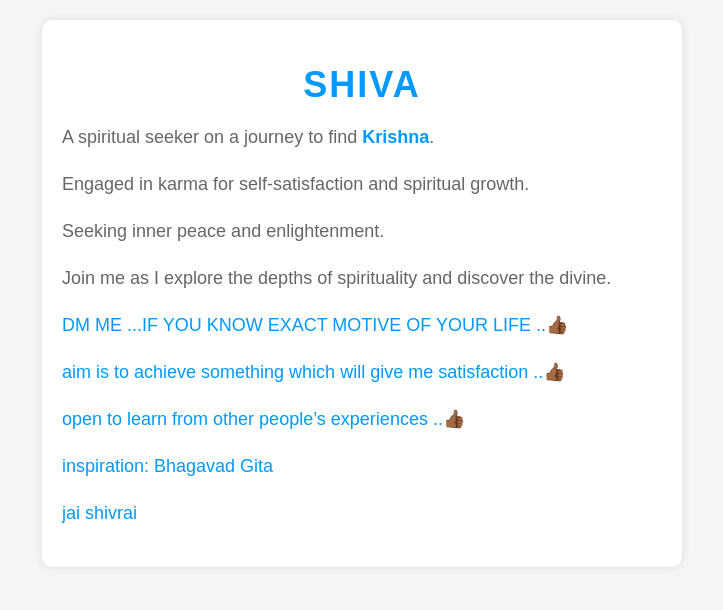
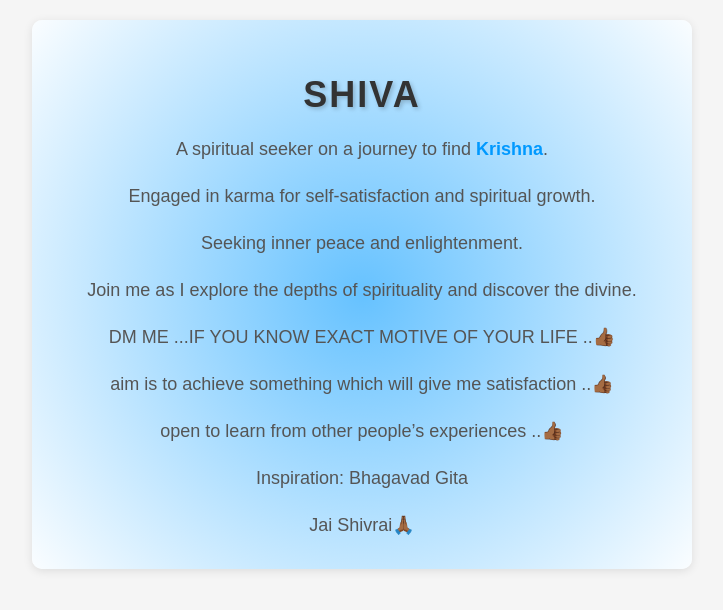
Before and after one commit to shivkumars123/s, a plain HTML site: page index.html in a window 1280 px wide. Shown: the whole page, without its empty margins (278-1001 px from the left). Drawn offline with Linux system fonts and the light colour scheme.

Commit message:
Update index.html

```diff
--- a/index.html
+++ b/index.html
@@ -16,24 +16,24 @@
     #container {
       max-width: 600px;
       margin: 20px auto;
-      background-color: white;
-      padding: 20px;
-      box-shadow: 0px 0px 10px rgba(0, 0, 0, 0.1);
+      background-color: #ffffff;
+      padding: 30px;
+      box-shadow: 0px 2px 10px rgba(0, 0, 0, 0.1);
       border-radius: 10px;
+      text-align: center;
     }
 
     h1 {
       font-size: 36px;
       color: #333;
-      margin-bottom: 10px;
-      text-align: center;
+      margin-bottom: 20px;
       text-transform: uppercase;
       letter-spacing: 2px;
     }
 
     p {
       font-size: 18px;
-      color: #666;
+      color: #555;
       margin-bottom: 20px;
       line-height: 1.5;
     }
@@ -60,21 +60,48 @@
     .fadeIn {
       animation-name: fadeIn;
     }
+
+    /* Additional Styles */
+
+    #container {
+      position: relative;
+      overflow: hidden;
+    }
+
+    #container:before {
+      content: "";
+      position: absolute;
+      top: -10px;
+      left: -10px;
+      width: calc(100% + 20px);
+      height: calc(100% + 20px);
+      background-image: radial-gradient(circle at center, #0099ff, #ffffff);
+      z-index: -1;
+      opacity: 0.6;
+    }
+
+    h1 {
+      text-shadow: 2px 2px 4px rgba(0, 0, 0, 0.2);
+    }
+
+    p:last-child {
+      margin-bottom: 0;
+    }
   </style>
 </head>
 
 <body>
   <div id="container" class="animated fadeIn">
-    <h1 style="color: #0099ff">Shiva</h1>
+    <h1>Shiva</h1>
     <p>A spiritual seeker on a journey to find <span class="highlight">Krishna</span>.</p>
     <p>Engaged in karma for self-satisfaction and spiritual growth.</p>
     <p>Seeking inner peace and enlightenment.</p>
     <p>Join me as I explore the depths of spirituality and discover the divine.</p>
-    <p style="color: #0099ff">DM ME ...IF YOU KNOW EXACT MOTIVE OF YOUR LIFE ..👍🏾</p>
-    <p style="color: #0099ff">aim is to achieve something which will give me satisfaction  ..👍🏾</p>
-    <p style="color: #0099ff">open to learn from other people’s experiences ..👍🏾</p>
-    <p style="color: #0099ff">inspiration: Bhagavad Gita</p>
-    <p style="color: #0099ff">jai shivrai</p>
+    <p>DM ME ...IF YOU KNOW EXACT MOTIVE OF YOUR LIFE ..👍🏾</p>
+    <p>aim is to achieve something which will give me satisfaction  ..👍🏾</p>
+    <p>open to learn from other people’s experiences ..👍🏾</p>
+    <p>Inspiration: Bhagavad Gita</p>
+    <p>Jai Shivrai🙏🏾</p>
   </div>
 
   <script>
```
